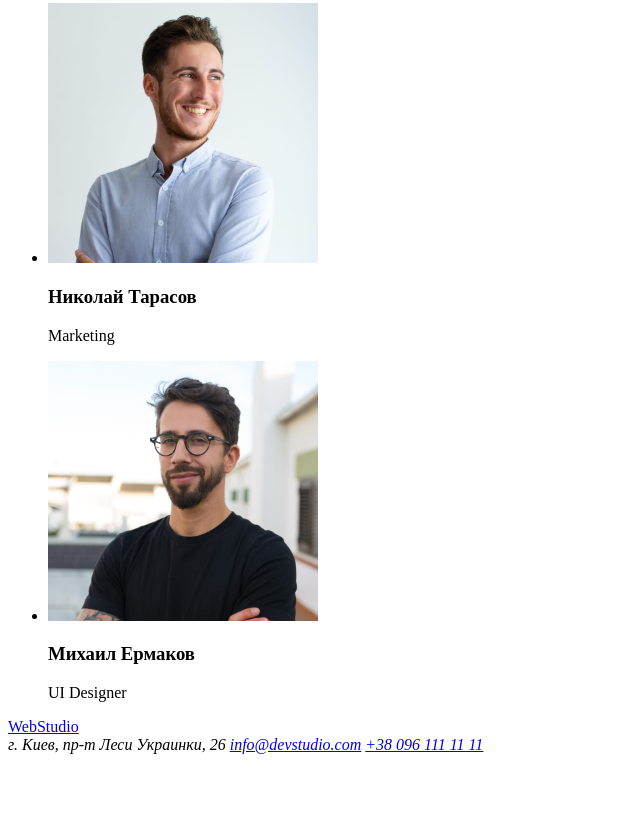
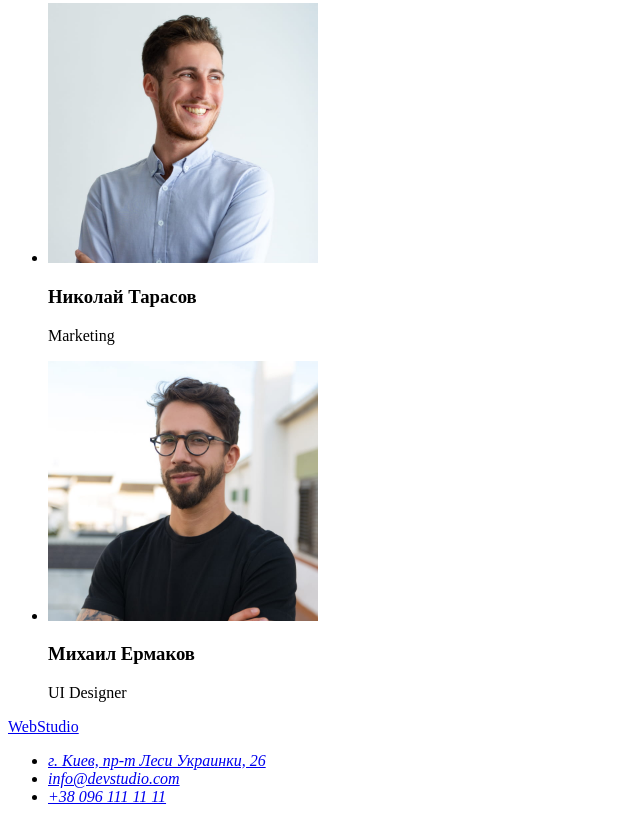
Before and after one commit to Ivan-Samoylenko/goit-markup-hw-01, a plain HTML site: page index.html in a window 1280 px wide. Shown: the part 2360-3182 px from the top of the page, without its empty margins (0-640 px from the left). Before the commit the page ends 3122 px from the top, so only its background shows below. Drawn offline with Linux system fonts and the light colour scheme.

Commit message:
Змінює розмітку всередині тегу <address>
Змінює розмітку всередині тегу <address>. обгортає адресу тегом <a> з посиланням на цю адресу на гугл картах. Об'єднує контакти та адресу у маркований список.

```diff
--- a/index.html
+++ b/index.html
@@ -107,10 +107,20 @@
       <a href="./index.html">WebStudio</a>
       <!-- address -->
       <address>
-        <span>г. Киев, пр-т Леси Украинки, 26</span>
-        <!-- contacts -->
-        <a href="mailto:info@devstudio.com">info@devstudio.com</a>
-        <a href="tel:+380961111111">+38 096 111 11 11</a>
+        <ul>
+          <li>
+            <a href="https://goo.gl/maps/HgY1Wng7k1sUMK6fA" target="_blank">
+              г. Киев, пр-т Леси Украинки, 26
+            </a>
+          </li>
+          <!-- contacts -->
+          <li>
+            <a href="mailto:info@devstudio.com">info@devstudio.com</a>
+          </li>
+          <li>
+            <a href="tel:+380961111111">+38 096 111 11 11</a>
+          </li>
+        </ul>
       </address>
     </footer>
   </body>
```
